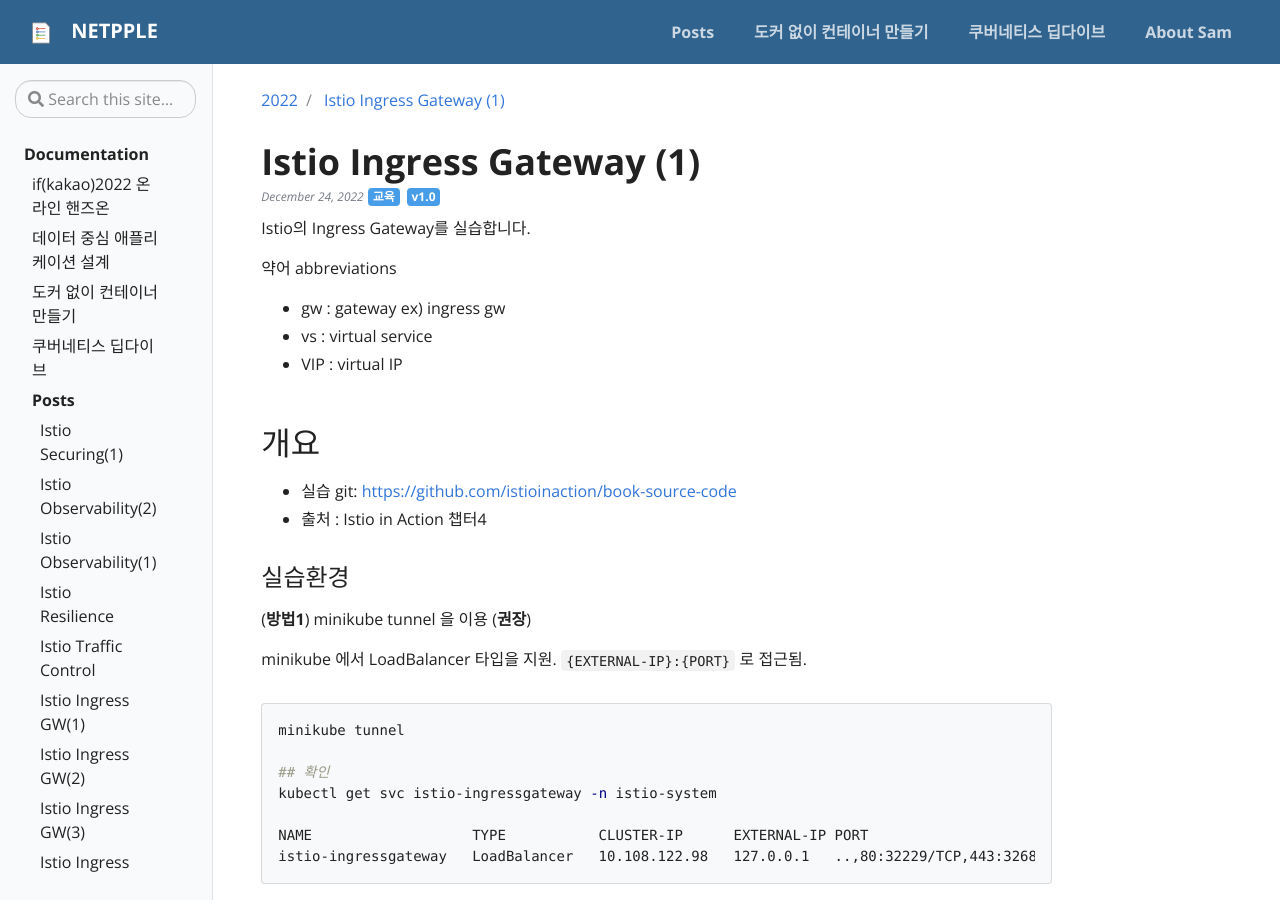
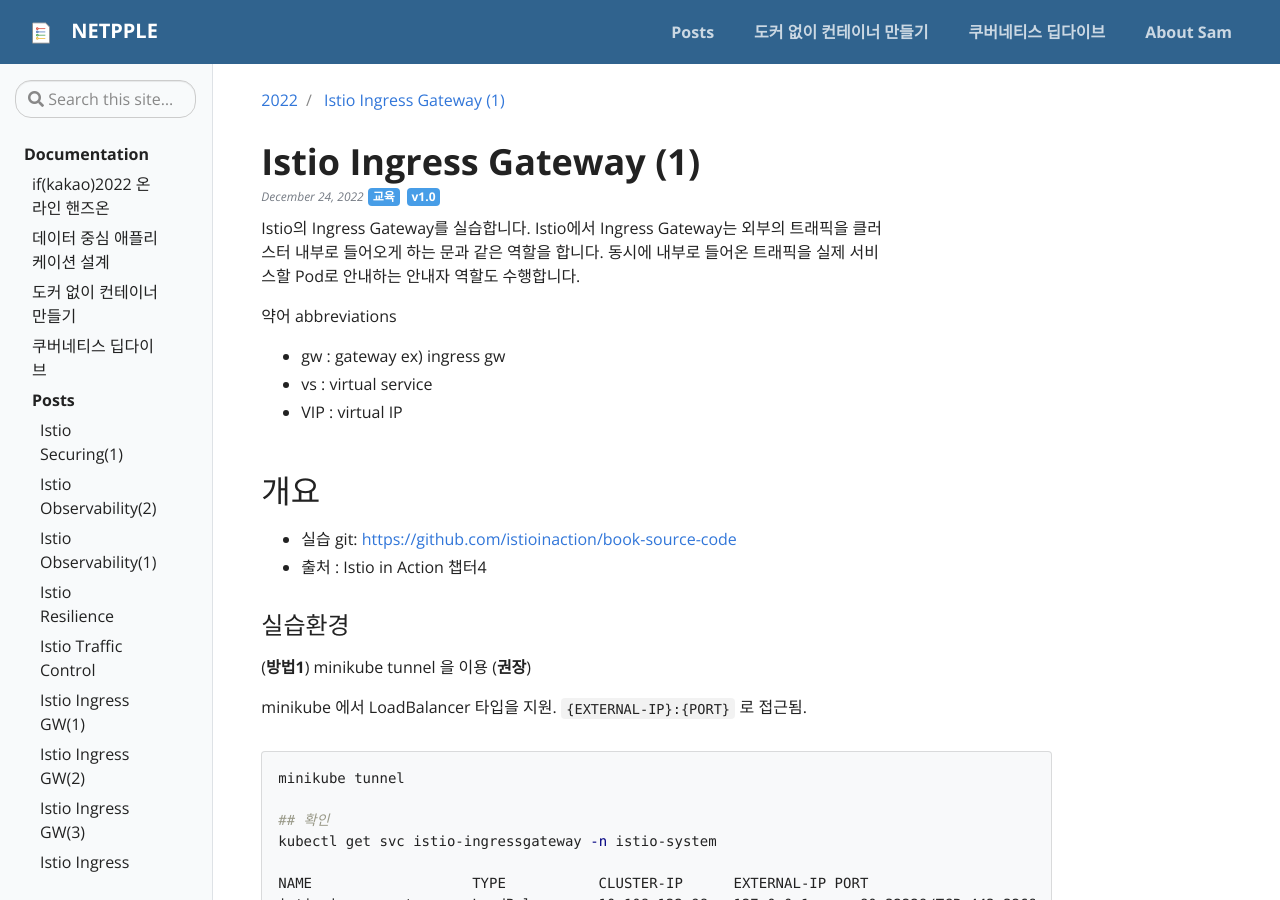
Before and after one commit to netpple/netpple.github.io, a Jekyll site: the page built from _posts/2022-12-24-Istio-ch4-1-ingress-gw.md, in a window 1280 px wide and 900 px high. Built offline with Jekyll 4.4.1, drawn with Linux system fonts in a browser that asks for light colours; our own code applies the rules of GitHub Pages for plain Markdown files.

Commit message:
안내문구 추가

```diff
--- a/_posts/2022-12-24-Istio-ch4-1-ingress-gw.md
+++ b/_posts/2022-12-24-Istio-ch4-1-ingress-gw.md
@@ -10,6 +10,8 @@
   rightpanel: false
 ---
 Istio의 Ingress Gateway를 실습합니다.
+Istio에서 Ingress Gateway는 외부의 트래픽을 클러스터 내부로 들어오게 하는 문과 같은 역할을 합니다.
+동시에 내부로 들어온 트래픽을 실제 서비스할 Pod로 안내하는 안내자 역할도 수행합니다.
 
 <!--more-->
 
```
